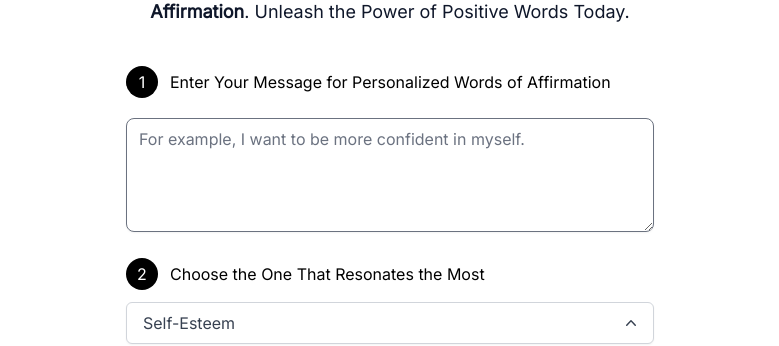
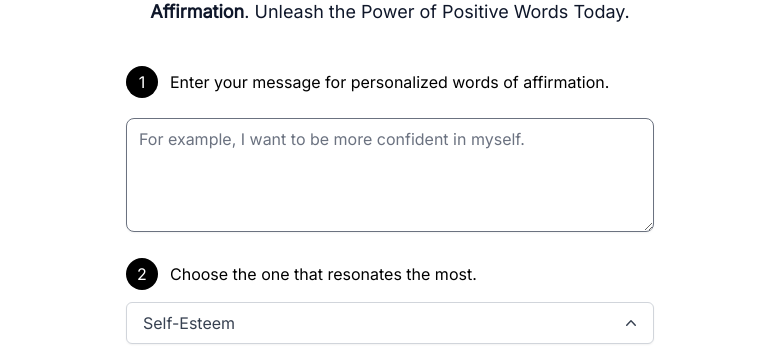
Before and after one commit to llegomark/affirmations, a Next.js app: page / in a window 1280 px wide. Shown: the part 423-769 px from the top of the page, without its empty margins (250-1029 px from the left). Built offline with nearby package versions, Linux system fonts and the light colour scheme.

Commit message:
fix: prompt

```diff
--- a/package.json
+++ b/package.json
@@ -24,7 +24,7 @@
     "react-wrap-balancer": "^0.4.0"
   },
   "devDependencies": {
-    "@types/node": "18.11.18",
+    "@types/node": "18.11.19",
     "@types/react": "18.0.27",
     "@types/react-dom": "18.0.10",
     "autoprefixer": "^10.4.13",
--- a/pages/index.tsx
+++ b/pages/index.tsx
@@ -24,7 +24,7 @@ const Home: NextPage = () => {
   const router = useRouter();
   useEffect(() => {}, []);
 
-  const prompt = `Respected OpenAI, as a language expert, I implore your assistance in composing 3 rich and thorough words of affirmation, write a minimum of 30 words each based on the following message: ${verse}. Clearly labeled "1." and "2." and "3.". Please tailored your language prowess in the ${bible} category. ${
+  const prompt = `Respected OpenAI, as a language expert, I request your help in creating three human-like well-written and comprehensive affirmations, each consisting of at least 30 words. Please use your language skills to write affirmations based on the following message: ${verse}, and label each affirmation as "1.", "2.", and "3.". Please use your language skills to write in a way that is natural and free of any artificial tone, while also tailoring the affirmations to the ${bible} category. ${
     verse.slice(-1) === "." ? "" : "."
   }`;
 
@@ -153,7 +153,7 @@ const Home: NextPage = () => {
               1
             </span>
             <p className="ml-3 text-left text-base">
-              Enter Your Message for Personalized Words of Affirmation
+              Enter your message for personalized words of affirmation.
             </p>
           </div>
           <textarea
@@ -175,7 +175,7 @@ const Home: NextPage = () => {
               2
             </span>
             <p className="ml-3 text-left text-base">
-              Choose the One That Resonates the Most
+              Choose the one that resonates the most.
             </p>
           </div>
           <div className="block mt-3">
```
Also changed, not shown: 1 other file (tests, documents, lock files or other folders).
